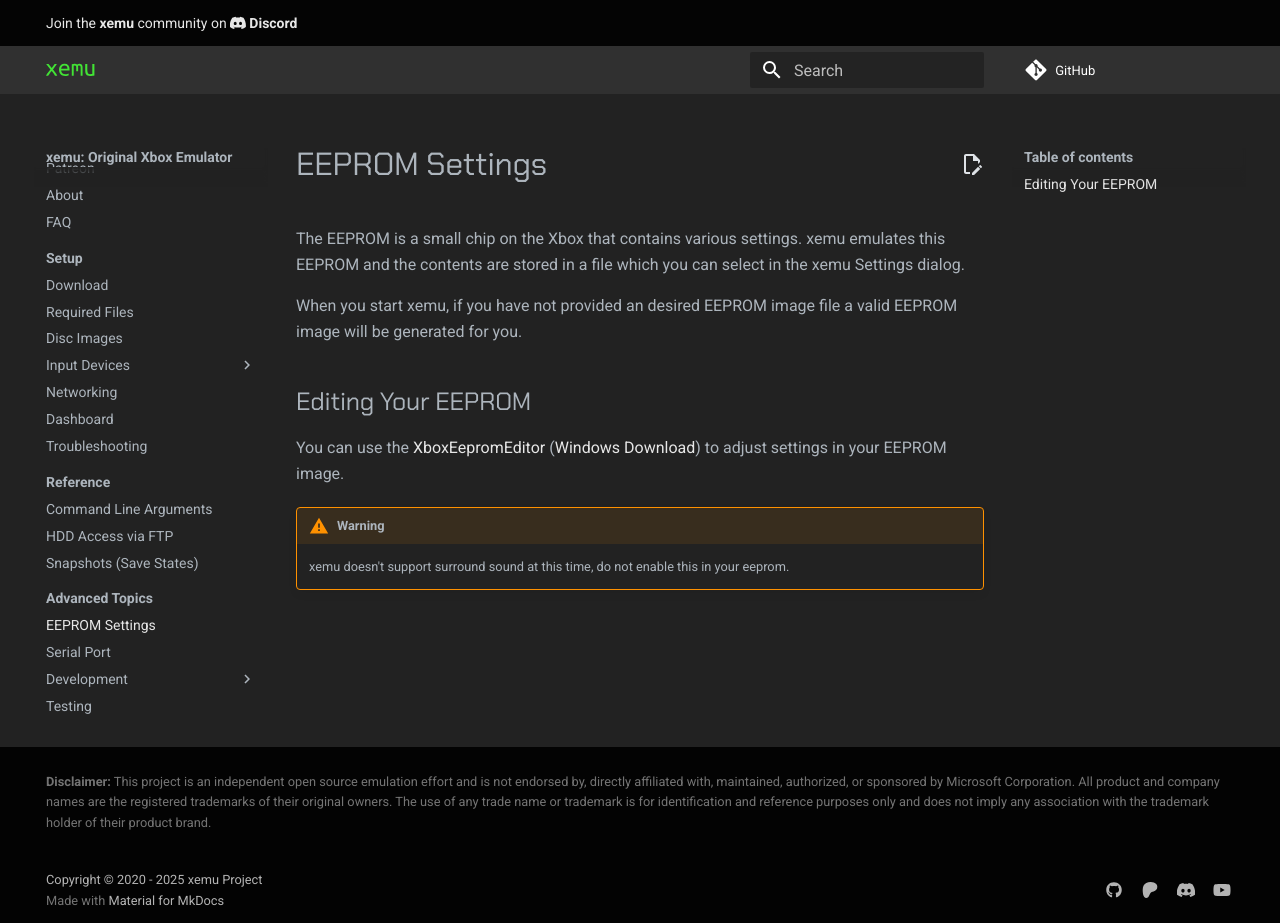
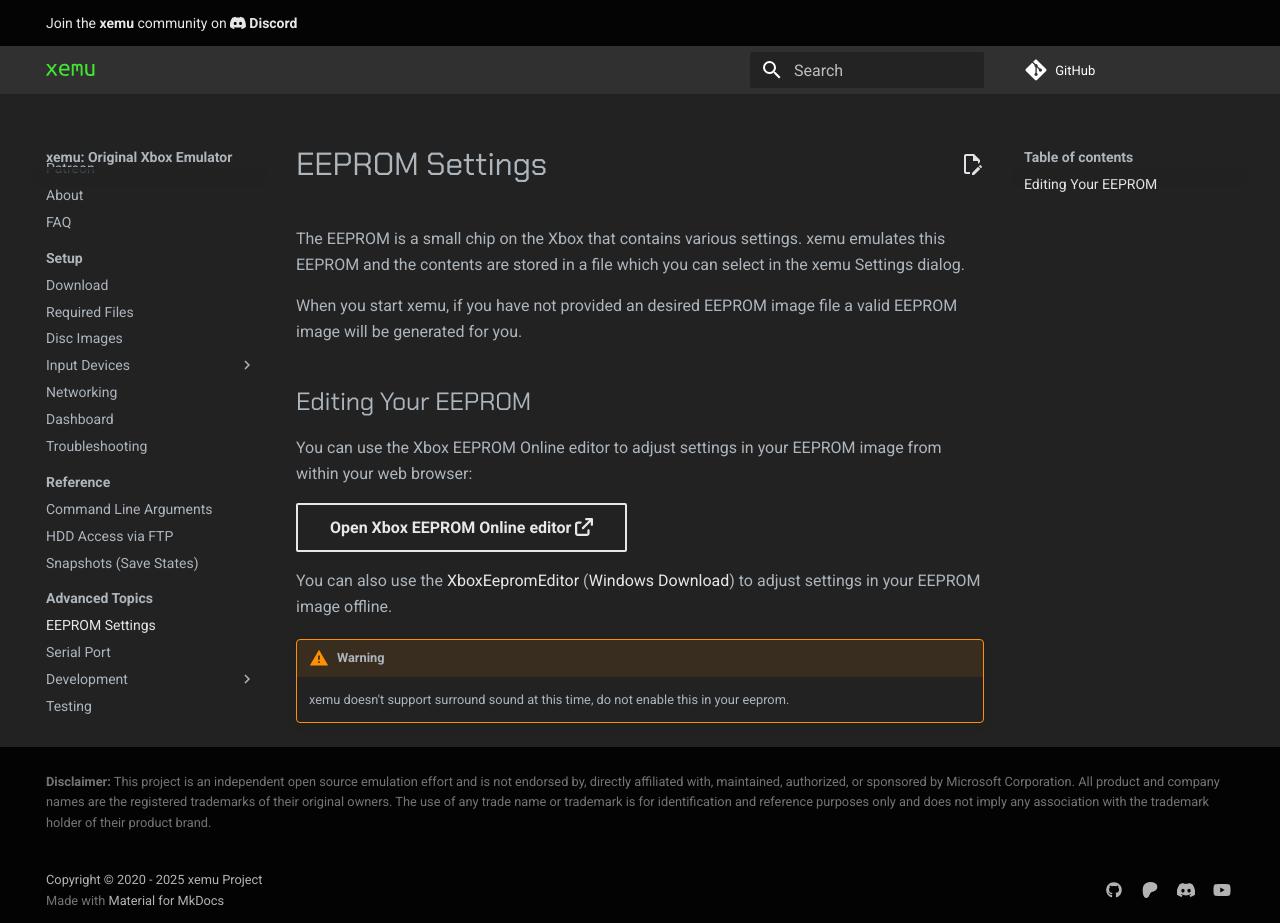
Before and after one commit to xemu-project/xemu-website, an MkDocs documentation site: the page built from docs/docs/eeprom.md, in a window 1280 px wide and 923 px high. Built offline with MkDocs 1.6.1 and Material for MkDocs 9.7.7, drawn with Linux system fonts in a browser that asks for light colours; comment, search, counter and statistics services are not loaded.

Commit message:
Link to Ryzee's EEPROM editor

```diff
--- a/docs/docs/eeprom.md
+++ b/docs/docs/eeprom.md
@@ -7,8 +7,12 @@ valid EEPROM image will be generated for you.
 
 ## Editing Your EEPROM
 
-You can use the [XboxEepromEditor](https://github.com/Ernegien/XboxEepromEditor) ([Windows Download](https://github.com/Ernegien/XboxEepromEditor/releases/latest/download/XboxEepromEditor.zip))
-to adjust settings in your EEPROM image.
+You can use the Xbox EEPROM Online editor to adjust settings in your EEPROM image from within your web browser:
+
+[Open Xbox EEPROM Online editor :fontawesome-solid-arrow-up-right-from-square:](https://eeprom.xboxarchive.org/){ .md-button .md-button--secondary target="_blank" }
+
+You can also use the [XboxEepromEditor](https://github.com/Ernegien/XboxEepromEditor) ([Windows Download](https://github.com/Ernegien/XboxEepromEditor/releases/latest/download/XboxEepromEditor.zip))
+to adjust settings in your EEPROM image offline.
 
 !!! warning
     xemu doesn't support surround sound at this time, do not enable this in your eeprom.
```
